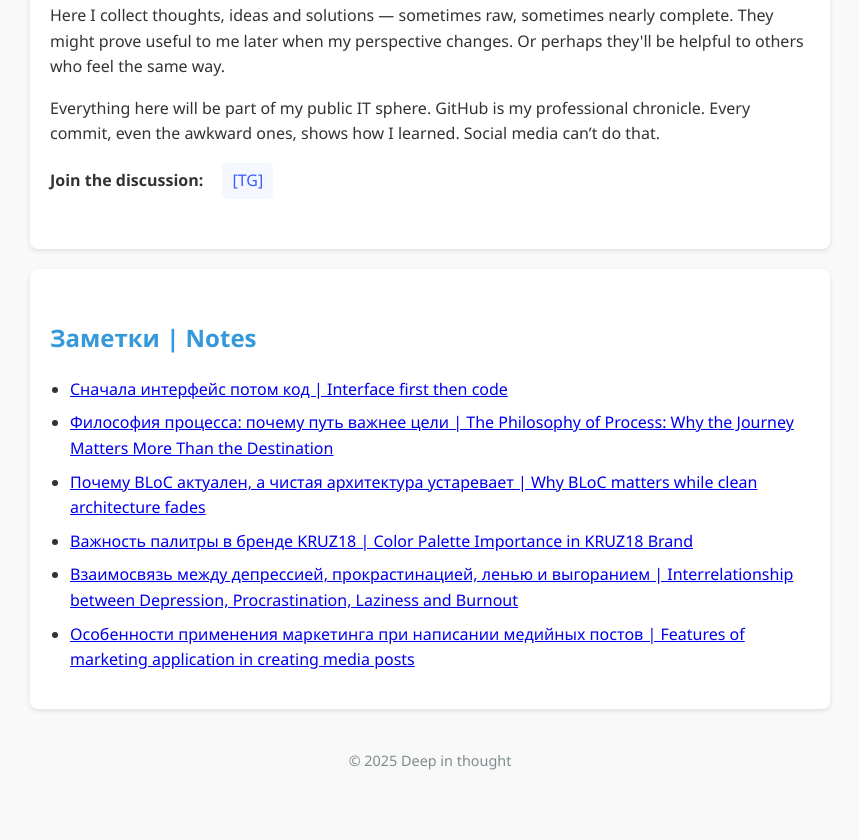
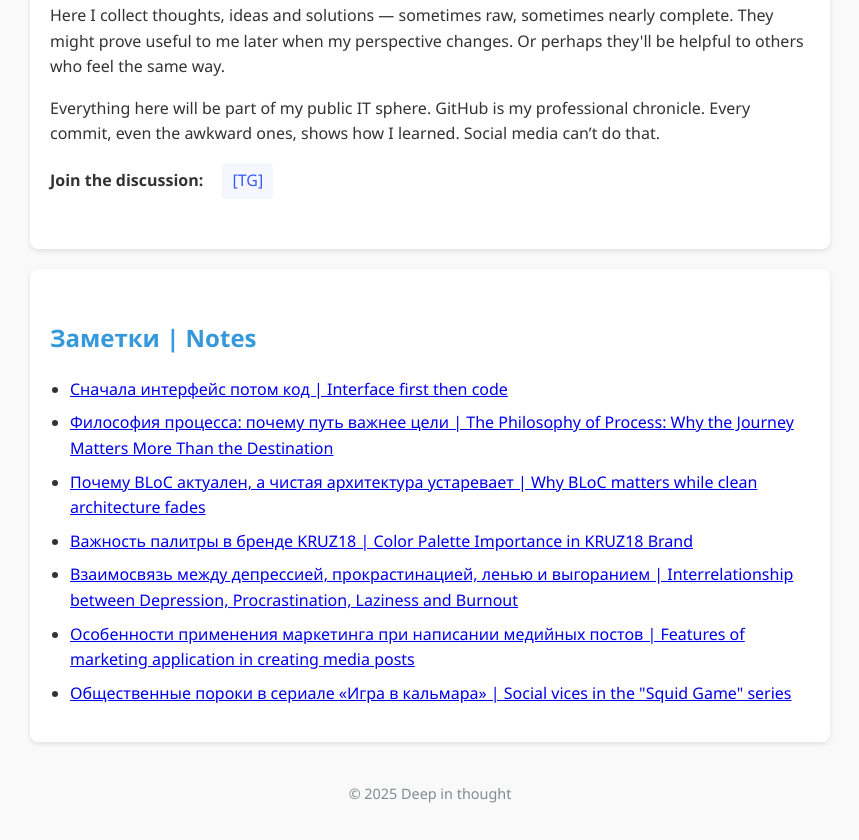
Before and after one commit to kruz18/kruz18.github.io, a plain HTML site: page index.html in a window 1280 px wide. Shown: the part 1127-1967 px from the top of the page, without its empty margins (210-1069 px from the left). Before the commit the page ends 1933 px from the top, so only its background shows below. Drawn offline with Linux system fonts and the light colour scheme.

Commit message:
Общественные пороки в сериале «Игра в кальмара» | Social vices in the "Squid Game" series
add link

```diff
--- a/index.html
+++ b/index.html
@@ -96,6 +96,7 @@
         <li><a href="/article/depression">Взаимосвязь между депрессией, прокрастинацией, ленью и выгоранием |
             Interrelationship between Depression, Procrastination, Laziness and Burnout</a></li>
         <li><a href="/article/marketingTexts">Особенности применения маркетинга при написании медийных постов | Features of marketing application in creating media posts</a></li>
+        <li><a href="/article/squidGame">Общественные пороки в сериале «Игра в кальмара» | Social vices in the "Squid Game" series</a></li>
     </ul>
 </div>
 
```
